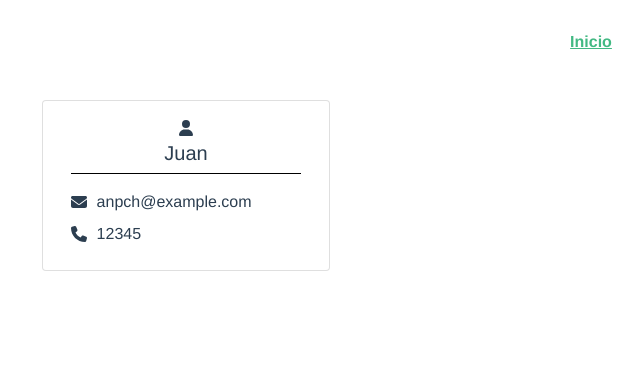
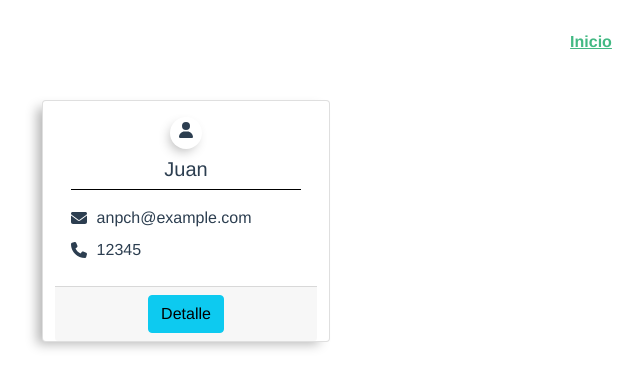
Before and after one commit to naniitevez/crud-vue, a Vue app: page / in a window 1280 px wide. Shown: the top 388 px of the page, without its empty margins (44-687 px from the left). Built offline with nearby package versions, Linux system fonts and the light colour scheme; no server answers.

Commit message:
agrego boton de detalle en la card con ruteo

```diff
--- a/src/components/CardComponent.vue
+++ b/src/components/CardComponent.vue
@@ -2,7 +2,9 @@
   <div class="card" style="width: 18rem">
     <div class="card-body">
       <div class="name-container">
-        <font-awesome-icon icon="fa-solid fa-user" />
+        <div class="icon-container">
+          <font-awesome-icon icon="fa-solid fa-user" />
+        </div>
         <h5 class="card-title">{{ props.name }}</h5>
       </div>
       <div class="info-container">
@@ -14,6 +16,11 @@
         <p class="card-text">{{ props.phone }}</p>
       </div>
     </div>
+    <div class="card-footer">
+      <router-link :to="'/detail/' + props.id">
+        <button class="btn btn-info">Detalle</button>
+      </router-link>
+    </div>
   </div>
 </template>
 
@@ -21,6 +28,7 @@
 import { defineProps } from "vue";
 
 const props = defineProps({
+  id: Number,
   name: String,
   email: String,
   phone: String,
@@ -30,18 +38,29 @@ const props = defineProps({
 <style lang="scss" scoped>
 .card {
   margin: 1rem;
+  box-shadow: -8px 5px 12px -3px rgba(0, 0, 0, 0.29);
 }
 
 .name-container {
   margin-bottom: 1rem;
   border-bottom: 1px solid black;
+
+  .icon-container {
+    width: 2rem;
+    height: 2rem;
+    margin: auto;
+    box-shadow: -3px 5px 12px -3px rgba(0, 0, 0, 0.29);
+    border-radius: 50%;
+    padding: 2px;
+    margin-bottom: 0.5rem;
+  }
 }
 
 .info-container {
   display: flex;
   flex-direction: row;
   align-items: center;
-  margin-bottom: .5rem;
+  margin-bottom: 0.5rem;
 
   svg {
     margin-right: 0.6rem;
--- a/src/router/index.js
+++ b/src/router/index.js
@@ -1,26 +1,23 @@
-import { createRouter, createWebHistory } from 'vue-router'
-import HomeView from '../views/HomeView.vue'
-import DetailView from '../views/DetailView.vue'
+import { createRouter, createWebHistory } from "vue-router";
+import HomeView from "../views/HomeView.vue";
 
 const routes = [
   {
-    path: '/',
-    name: 'home',
-    component: HomeView
+    path: "/",
+    name: "home",
+    component: HomeView,
   },
   {
-    path: '/detail',
-    name: 'detail',
-    component: DetailView
+    path: "/detail/:id",
+    name: "detail",
+    component: () =>
+      import(/* webpackChunkName: "detail" */ "../views/DetailView.vue"),
   },
-  // {
-  //   component: () => import(/* webpackChunkName: "about" */ '../views/AboutView.vue')
-  // }
-]
+];
 
 const router = createRouter({
   history: createWebHistory(process.env.BASE_URL),
-  routes
-})
+  routes,
+});
 
-export default router
+export default router;
--- a/src/views/DetailView.vue
+++ b/src/views/DetailView.vue
@@ -1,10 +1,14 @@
 <template>
-  <h2>detalle</h2>
+  <h2>detalle {{ userId }}</h2>
 </template>
 
 <script setup>
+import { useRoute } from "vue-router";
+import { computed } from "vue";
+
+const route = useRoute();
+const userId = computed(() => route.params.id);
 </script>
 
 <style>
-
 </style>
--- a/src/views/HomeView.vue
+++ b/src/views/HomeView.vue
@@ -4,6 +4,7 @@
       <CardComponent
         v-for="user in users"
         :key="user.id"
+        :id="user.id"
         :name="user.name"
         :email="user.email"
         :phone="user.phone"
```
